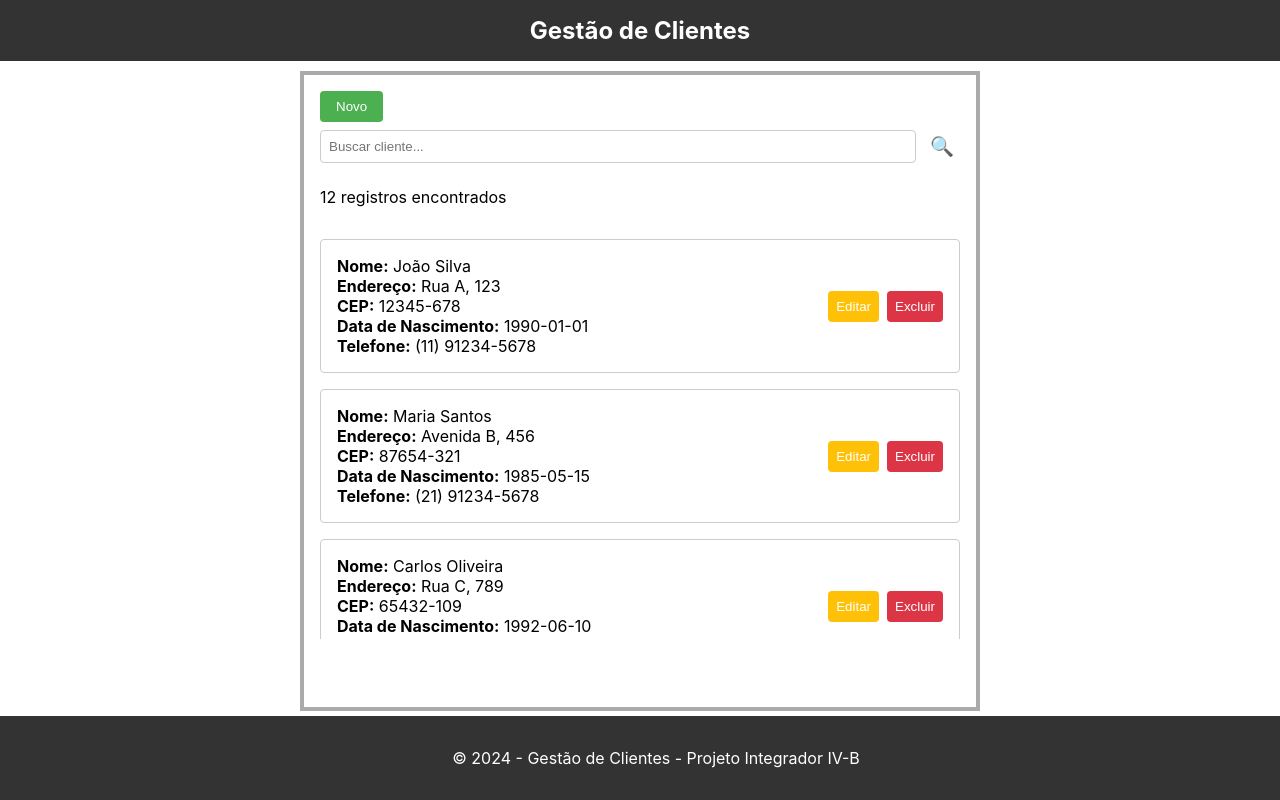
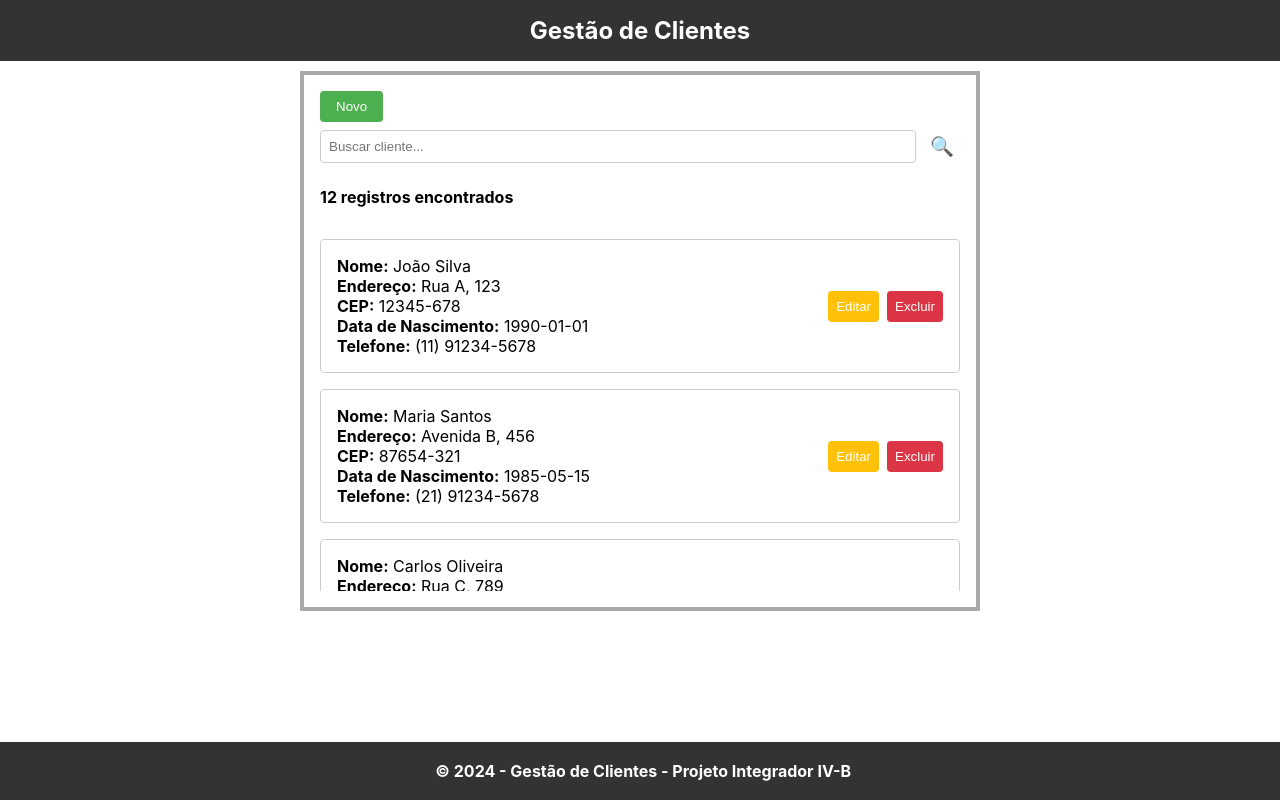
Before and after one commit to felipesm27/PROJETO-IV-B, a React (Vite) app: page / in a window 1280 px wide. Built offline with nearby package versions, Linux system fonts and the light colour scheme; data requests are answered from the project's data file.

Commit message:
style: ajustes no layout

```diff
--- a/src/App.css
+++ b/src/App.css
@@ -12,35 +12,3 @@ code {
   font-family: source-code-pro, Menlo, Monaco, Consolas, "Courier New",
     monospace;
 }
-
-.main-container {
-  border: 4px solid #aaaaaa;
-  width: 50%;
-  padding: 1rem;
-  margin: 10px auto;
-  display: flex;
-  flex-direction: column;
-  height: 600px; /* Define uma altura fixa para a área principal */
-}
-
-.area-lista-clientes {
-  max-height: 400px; /* Limita a altura da lista de clientes */
-  overflow-y: auto; /* Aplica a rolagem apenas nessa área */
-  margin-top: 1rem;
-}
-
-.botao-novo {
-  background-color: #4caf50;
-  color: white;
-  padding: 0.5rem 1rem;
-  border: none;
-  border-radius: 4px;
-  cursor: pointer;
-  display: block;
-
-  width: fit-content; /* Ajusta a largura ao conteúdo */
-}
-
-.botao-novo:hover {
-  background-color: #45a049;
-}
--- a/src/App.jsx
+++ b/src/App.jsx
@@ -1,9 +1,11 @@
 import React, { useState, useEffect } from "react";
 import "./App.css";
+import "./styles/MainContent.css";
 import NavBar from "./components/Navbar";
 import Footer from "./components/Footer";
 import BarraDePesquisa from "./components/BarraDePesquisa";
 import ListaDeClientes from "./components/ListaDeClientes";
+import ContagemRegistros from "./components/ContagemRegistros";
 import { fetchClientes } from "./services/api";
 
 function App() {
@@ -49,12 +51,8 @@ function App() {
           onBlur={() => setPesquisaFocada(false)} // Atualiza o estado para false ao desfocar
         />
 
-        {/* Exibe a contagem de registros encontrados dinamicamente */}
-        <p>
-          {clientesFiltrados.length > 1
-            ? `${clientesFiltrados.length} registros encontrados`
-            : `${clientesFiltrados.length} registro encontrado`}
-        </p>
+        {/* Usa o novo componente para exibir a contagem de registros */}
+        <ContagemRegistros total={clientesFiltrados.length} />
 
         <div className="area-lista-clientes">
           {/* Passa a lista de clientes filtrados e usa uma key única para cada item */}
--- /dev/null
+++ b/src/components/ContagemRegistros.jsx
@@ -0,0 +1,15 @@
+// src/components/ContagemRegistros.jsx
+import React from "react";
+import "../styles/ContagemRegistros.css";
+
+function ContagemRegistros({ total }) {
+  return (
+    <p>
+      {total > 1
+        ? `${total} registros encontrados`
+        : `${total} registro encontrado`}
+    </p>
+  );
+}
+
+export default ContagemRegistros;
--- /dev/null
+++ b/src/styles/ContagemRegistros.css
@@ -0,0 +1,3 @@
+p {
+  font-weight: bold;
+}
--- a/src/styles/Footer.css
+++ b/src/styles/Footer.css
@@ -1,7 +1,7 @@
 .footer {
   background-color: #333;
   color: #fff;
-  padding: 1rem;
+  padding: 0.2rem;
   text-align: center;
   position: fixed;
   bottom: 0;
--- /dev/null
+++ b/src/styles/MainContent.css
@@ -0,0 +1,31 @@
+.main-container {
+  border: 4px solid #aaaaaa;
+  width: 50%;
+  padding: 1rem;
+  margin: 10px auto;
+  display: flex;
+  flex-direction: column;
+  height: 500px; /* Define uma altura fixa para a área principal */
+}
+
+.area-lista-clientes {
+  max-height: 400px; /* Limita a altura da lista de clientes */
+  overflow-y: auto; /* Aplica a rolagem apenas nessa área */
+  margin-top: 1rem;
+}
+
+.botao-novo {
+  background-color: #4caf50;
+  color: white;
+  padding: 0.5rem 1rem;
+  border: none;
+  border-radius: 4px;
+  cursor: pointer;
+  display: block;
+
+  width: fit-content; /* Ajusta a largura ao conteúdo */
+}
+
+.botao-novo:hover {
+  background-color: #45a049;
+}
--- a/src/styles/Navbar.css
+++ b/src/styles/Navbar.css
@@ -1,9 +1,13 @@
 /* src/styles/NavBar.css */
+
 .nav {
   background-color: #333;
   color: #fff;
   padding: 1rem;
   text-align: center;
+  position: sticky; /* Fixa o NavBar no topo do contêiner pai */
+  top: 0; /* Mantém o NavBar no topo do main-container */
+  z-index: 10; /* Garante que o NavBar fique acima do conteúdo */
 }
 
 .title {
```
